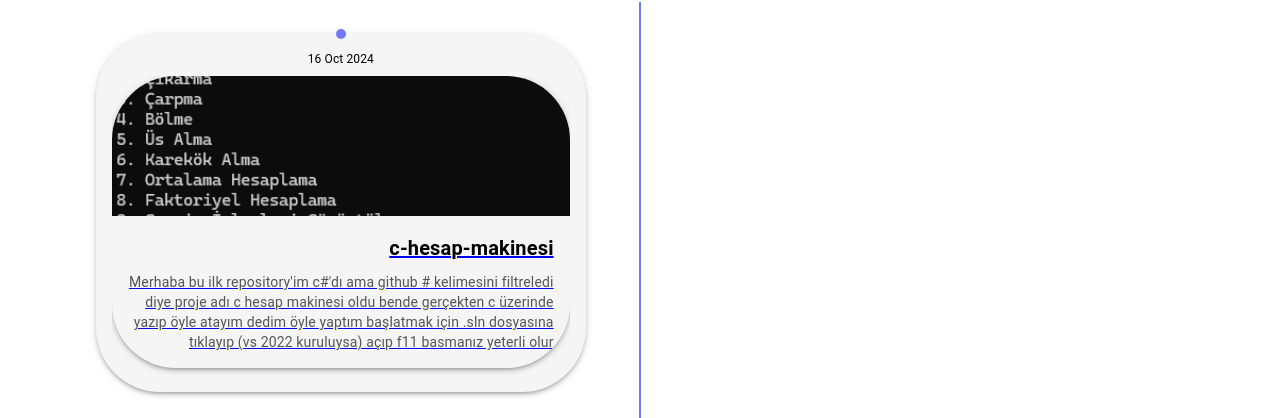
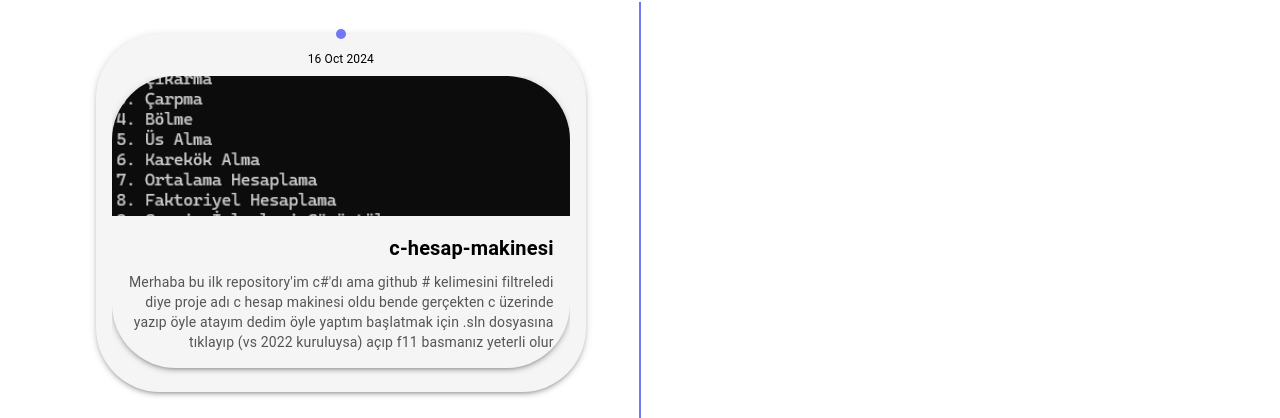
Before and after one commit to EspeeeBne/espeeebne.github.io, a Next.js app: page /projects in a window 1280 px wide. Shown: the part 192-610 px from the top of the page. Built offline with nearby package versions, Linux system fonts and the light colour scheme; no server answers.

Commit message:
hotfix yakında bütün projeyi güncelleyeceğim çünkü yeni projelerim geliyor

```diff
--- a/src/components/ProjectCard/ProjectCard.tsx
+++ b/src/components/ProjectCard/ProjectCard.tsx
@@ -22,7 +22,11 @@ const ProjectCard: React.FC<ProjectCardProps> = ({ project }) => {
 const theme = useTheme();
 
 return (
-        <Link href={`/projects/${project.slug}`} passHref>
+    <Link
+      href={`/projects/${project.slug}`}
+      passHref
+      legacyBehavior
+      >
         <Card sx={projectCardStyles.card}>
             <CardActionArea>
     <CardMedia
```
